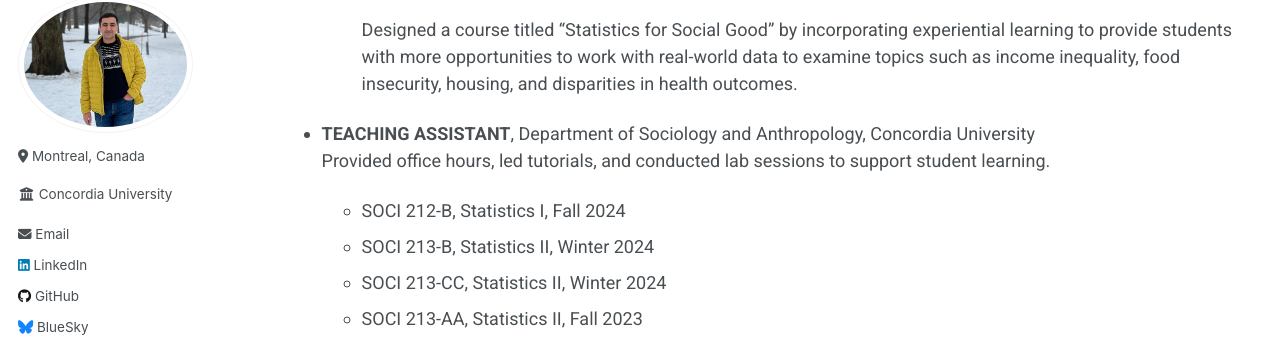
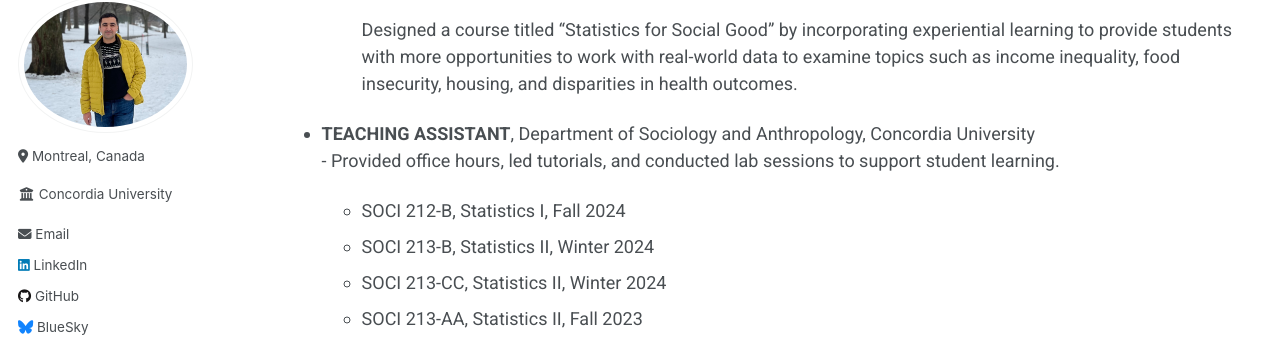
Before and after one commit to Mohsnmonji/mohsnmonji.github.io, a Jekyll site: the page built from _pages/teaching.md, in a window 1280 px wide and 900 px high, scrolled down 851 px. Shown: the part 110-453 px from the top of the window. Built offline with Jekyll 4.4.1, drawn with Linux system fonts in a browser that asks for light colours.

```diff
--- a/_pages/teaching.md
+++ b/_pages/teaching.md
@@ -36,7 +36,7 @@ I approach teaching as an enjoyable experience where students feel encouraged to
     Designed a course titled “Statistics for Social Good” by incorporating experiential learning to provide students with more opportunities to work with real-world data to examine topics such as income inequality, food insecurity, housing, and disparities in health outcomes.
 
 - **TEACHING ASSISTANT**, Department of Sociology and Anthropology, Concordia University
-  Provided office hours, led tutorials, and conducted lab sessions to support student learning.
+\- Provided office hours, led tutorials, and conducted lab sessions to support student learning.
 
   - SOCI 212-B, Statistics I, Fall 2024
   - SOCI 213-B, Statistics II, Winter 2024
```
